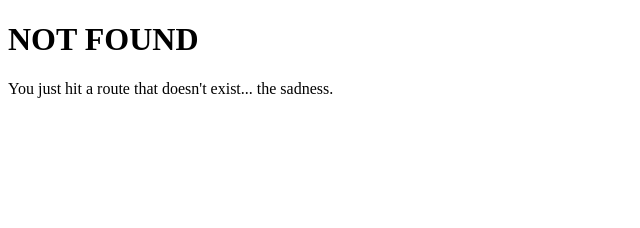
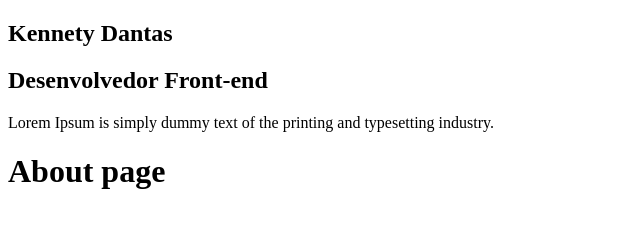
Before and after one commit to kennety94/gatsby-course, a Gatsby site: page /about in a window 1280 px wide. Before the commit this address had no page. Shown: the whole page, without its empty margins (0-640 px from the left). Built offline with nearby package versions, Linux system fonts and the light colour scheme; Gatsby itself is replaced by a stand-in of ours.

Commit message:
Criação básica do componente profile

```diff
--- /dev/null
+++ b/src/components/Profile/index.js
@@ -0,0 +1,11 @@
+import React from 'react'
+
+const Profile = () => (
+    <div className="Profile-wrapper">
+        <h1>Kennety Dantas</h1>
+        <h2>Desenvolvedor Front-end</h2>
+        <p>Lorem Ipsum is simply dummy text of the printing and typesetting industry.</p>
+    </div>
+)
+
+export default Profile
--- a/src/components/layout.js
+++ b/src/components/layout.js
@@ -1,11 +1,17 @@
 import React from "react"
 import PropTypes from "prop-types"
+import Profile from "./Profile"
 
 
 const Layout = ({ children }) => {
 
   return (
-    <main>{children}</main>
+    <>
+      <aside>
+        <Profile></Profile>
+      </aside>
+      <main>{children}</main>
+    </>
   )
 }
 
--- /dev/null
+++ b/src/pages/about.js
@@ -0,0 +1,13 @@
+import React from 'react'
+
+import Layout from "../components/layout"
+import SEO from "../components/seo"
+
+const AboutPage = () => (
+    <Layout>
+        <SEO title="About" />
+        <h1>About page</h1>
+    </Layout>
+)
+
+export default AboutPage
```
